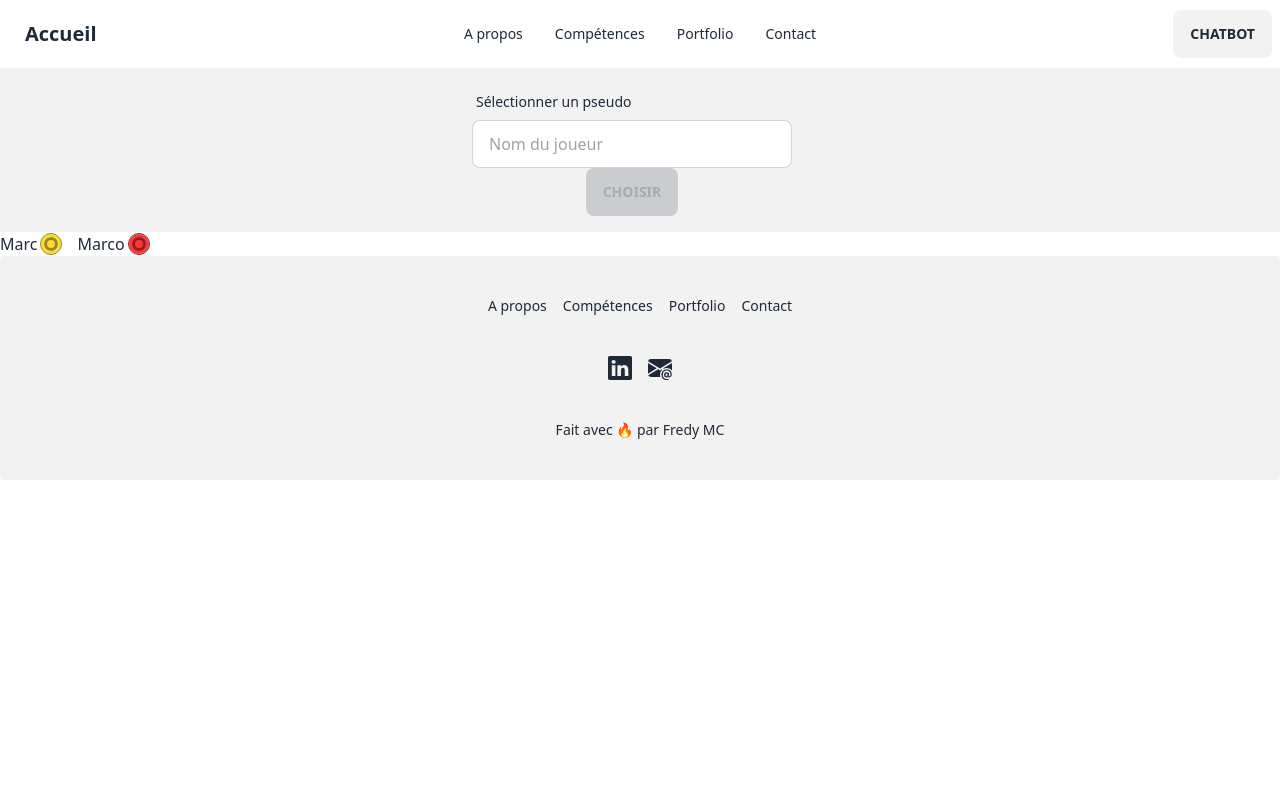
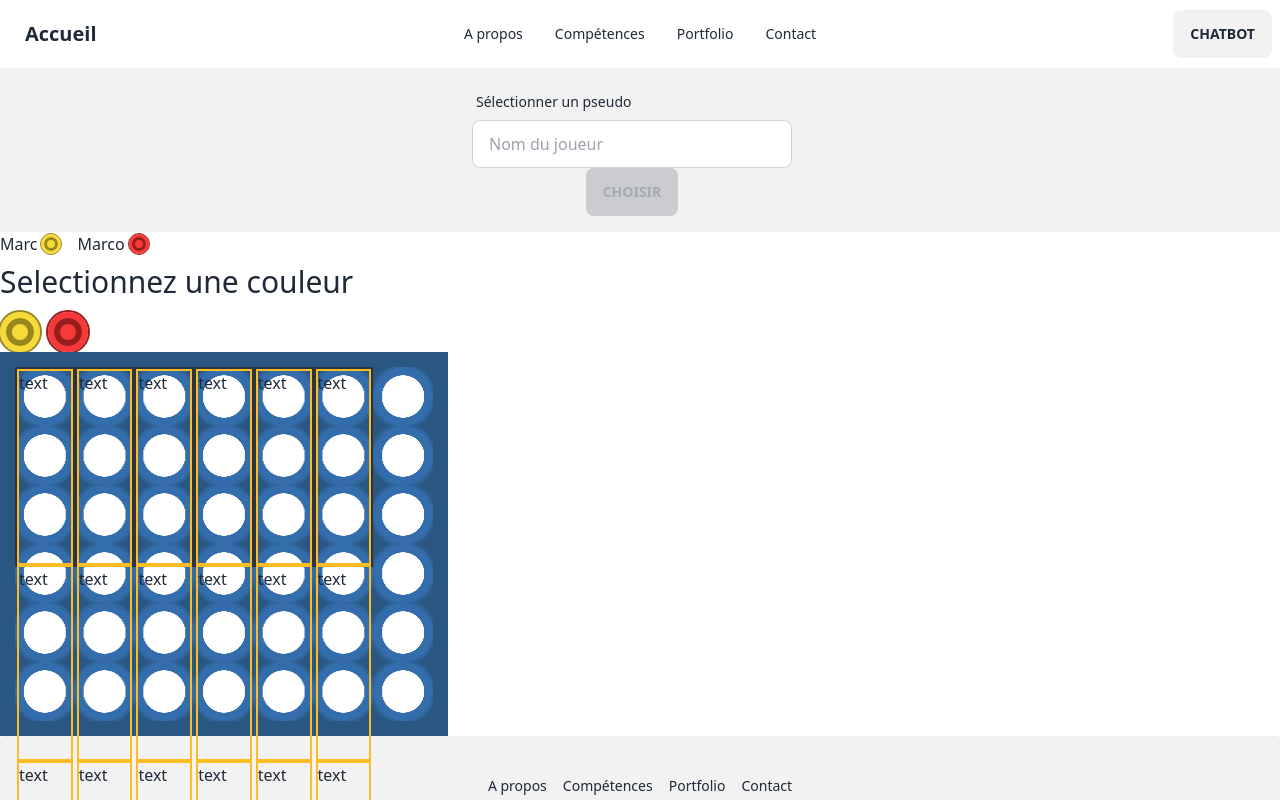
Before and after one commit to fredy-ID/brief-simplon-puissance-4-2023, a Nuxt app in the folder frontend/: page / in a window 1280 px wide. Shown: the top 800 px of the page. Built offline with nearby package versions, Linux system fonts and the light colour scheme.

Commit message:
tableau puissance 4

```diff
--- /dev/null
+++ b/frontend/components/Color.vue
@@ -0,0 +1,3 @@
+<template>
+    <div>d</div>
+</template>
--- a/frontend/components/ColorSelector.vue
+++ b/frontend/components/ColorSelector.vue
@@ -1,16 +1,33 @@
 <template>
-    <div class="flex flex-row gap-x-4">
-        <div class="players" v-for="player in playersList" :key="player.id">
-            <div class="player flex items-center gap-1">
-                {{ player.name }}
-                <div v-if="player.color" :class="discColor(player.color)"></div>
+    <div class="flex flex-col">
+        <div class="flex flex-row gap-x-4">
+            <div class="players" v-for="player in playersList" :key="player.id">
+                <div class="player flex items-center gap-1">
+                    {{ player.name }}
+                    <div v-if="player.color" :class="discColor(player.color)"></div>
+                </div>
             </div>
         </div>
+        <div class="mt-2">
+            <h3 class="text-3xl">Selectionnez une couleur</h3>
+            <div class="selector flex gap-2 mt-3">
+                <button v-for="color in colors" :key="color" :class="discColor(color)" @click="selectColor(color)"></button>
+            </div>
+        </div>
+
     </div>
 </template>
 
 <script setup lang="ts">
 import { ref, Ref } from 'vue';
+
+const props = defineProps({
+    playersList: {
+        type: Array as () => Players[],
+        required: true,
+    },
+});
+
 
 interface Players {
     id: number;
@@ -22,16 +39,18 @@ interface PlayerColor {
     color: string;
 }
 
-const props = defineProps({
-    playersList: {
-        type: Array as () => Players[],
-        required: true,
-    },
-});
+const emit = defineEmits(['color-choice-event'])
+const colors: Ref<string[]> = ref(['yellow', 'red'])
+
 
 function discColor(color: string) {
     return `disc disc-${color == "yellow" ? "yellow" : "red"}`;
 }
+
+function selectColor(color: string) {
+    emit('color-choice-event', { color: color })
+}
+
 </script>
 
 <style scoped>
@@ -54,4 +73,9 @@ function discColor(color: string) {
     height: 20px;
     border-radius: 100%;
 }
+
+.selector .disc {
+    margin: 10px;
+    transform: scale(2);
+}
 </style>
--- a/frontend/components/Grid.vue
+++ b/frontend/components/Grid.vue
@@ -1,3 +1,53 @@
 <template>
+    <div>
+      <div class="board h-96 w-96">
+        <div class="grid relative h-full">
+          <div v-for="(row, rowIndex) in grid" :key="rowIndex" class="row border border-2 border-neutral h-full">
+            <div v-for="(cell, colIndex) in row" :key="colIndex" class="col border border-2 border-warning h-full w-100">
+                <div class="cell h-full">text</div>
+            </div>
+          </div>
+        </div>
+      </div>
+    </div>
+  </template>
 
-</template>
+<script setup lang="ts">
+    import { ref, Ref } from 'vue';
+    const columns: Ref<number> = ref(7);
+    const rows: Ref<number> = ref(6);
+
+    const grid: Ref<string[][]> = ref([
+        ["E", "E", "E", "E", "E", "E", "E"],
+        ["E", "E", "E", "E", "E", "E", "E"],
+        ["E", "E", "E", "E", "E", "E", "E"],
+        ["E", "E", "E", "E", "E", "E", "E"],
+        ["E", "E", "E", "E", "E", "E", "E"],
+        ["E", "E", "E", "E", "E", "E", "E"]
+    ]);
+
+</script>
+
+<style scoped>
+.grid {
+    display: grid;
+    grid-template-columns: repeat(v-bind('columns'), 1fr);
+    grid-template-rows: repeat(v-bind('rows'), 1fr);
+    aspect-ratio: v-bind('columns') / v-bind('rows');
+    align-items: center;
+    justify-content: center;
+    border: 15px solid #2a5782;
+    background-color: #336dac;
+    background: radial-gradient(
+        circle,
+        transparent,
+        transparent 50%,
+        #336dac 51%,
+        #336dac 68.01%,
+        #2a5782 80%
+    );
+    background-size: calc(100% / v-bind('columns')) calc(100% / v-bind('rows'));
+}
+
+
+</style>
--- a/frontend/pages/index.vue
+++ b/frontend/pages/index.vue
@@ -2,6 +2,7 @@
     <div>
         <NameSelector />
         <ColorSelector :playersList="players" />
+        <Grid />
     </div>
 </template>
 
```
